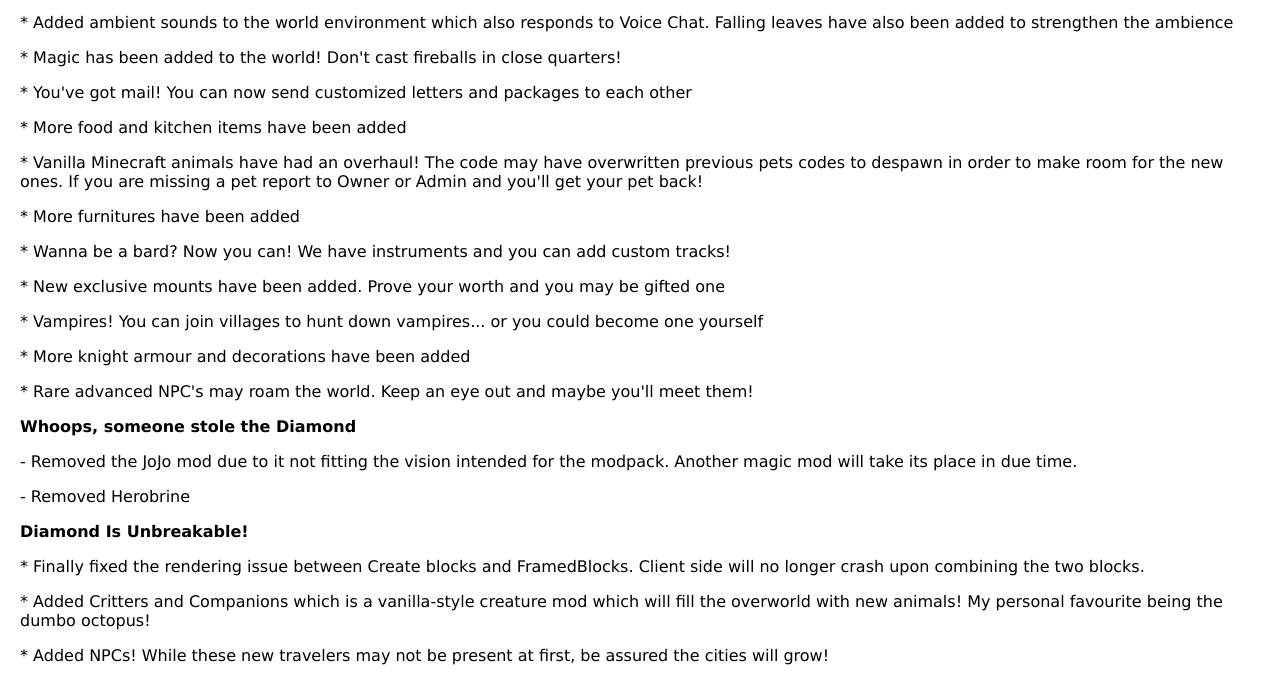
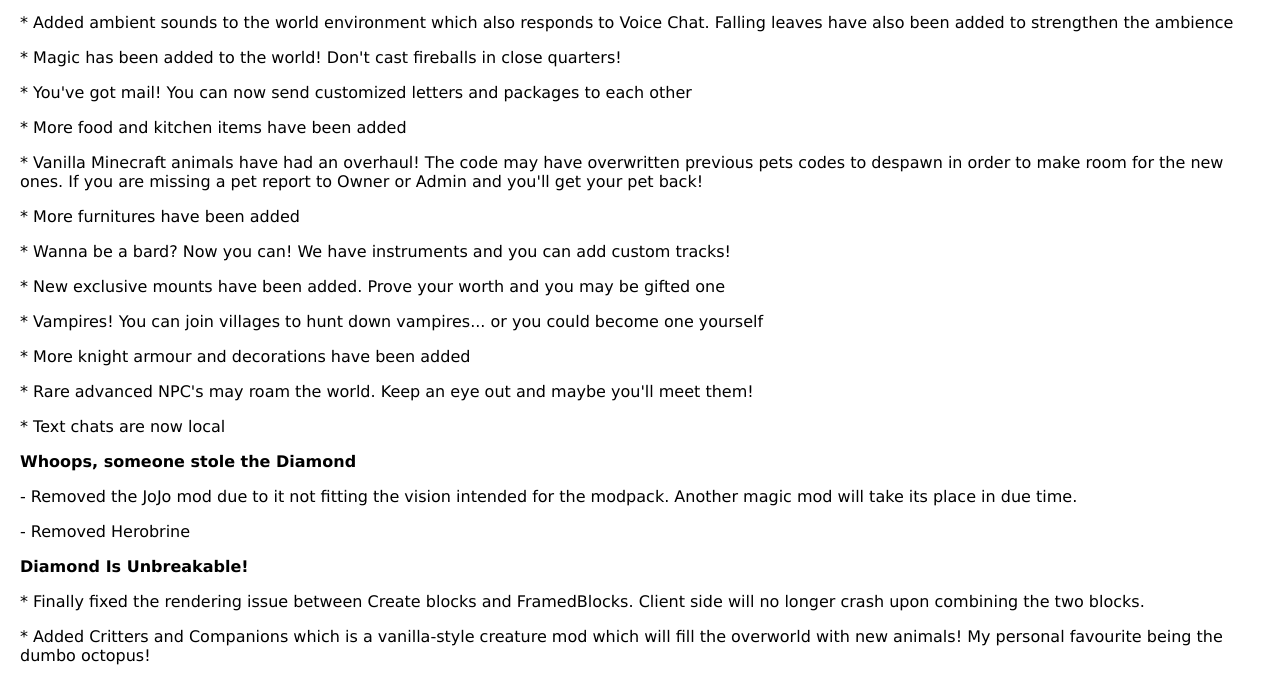
Before and after one commit to Prime266/prime266.github.io, a plain HTML site: page news.html in a window 1280 px wide. Shown: the part 123-800 px from the top of the page. Drawn offline with Linux system fonts and the light colour scheme.

Commit message:
Update news.html

```diff
--- a/news.html
+++ b/news.html
@@ -27,6 +27,7 @@ body {
 <p>* Vampires! You can join villages to hunt down vampires... or you could become one yourself
 <p>* More knight armour and decorations have been added
 <p>* Rare advanced NPC's may roam the world. Keep an eye out and maybe you'll meet them!
+<p>* Text chats are now local
 <p>
 <p><b>Whoops, someone stole the Diamond</b></p>
 <p>- Removed the JoJo mod due to it not fitting the vision intended for the modpack. Another magic mod will take its place in due time.
```
